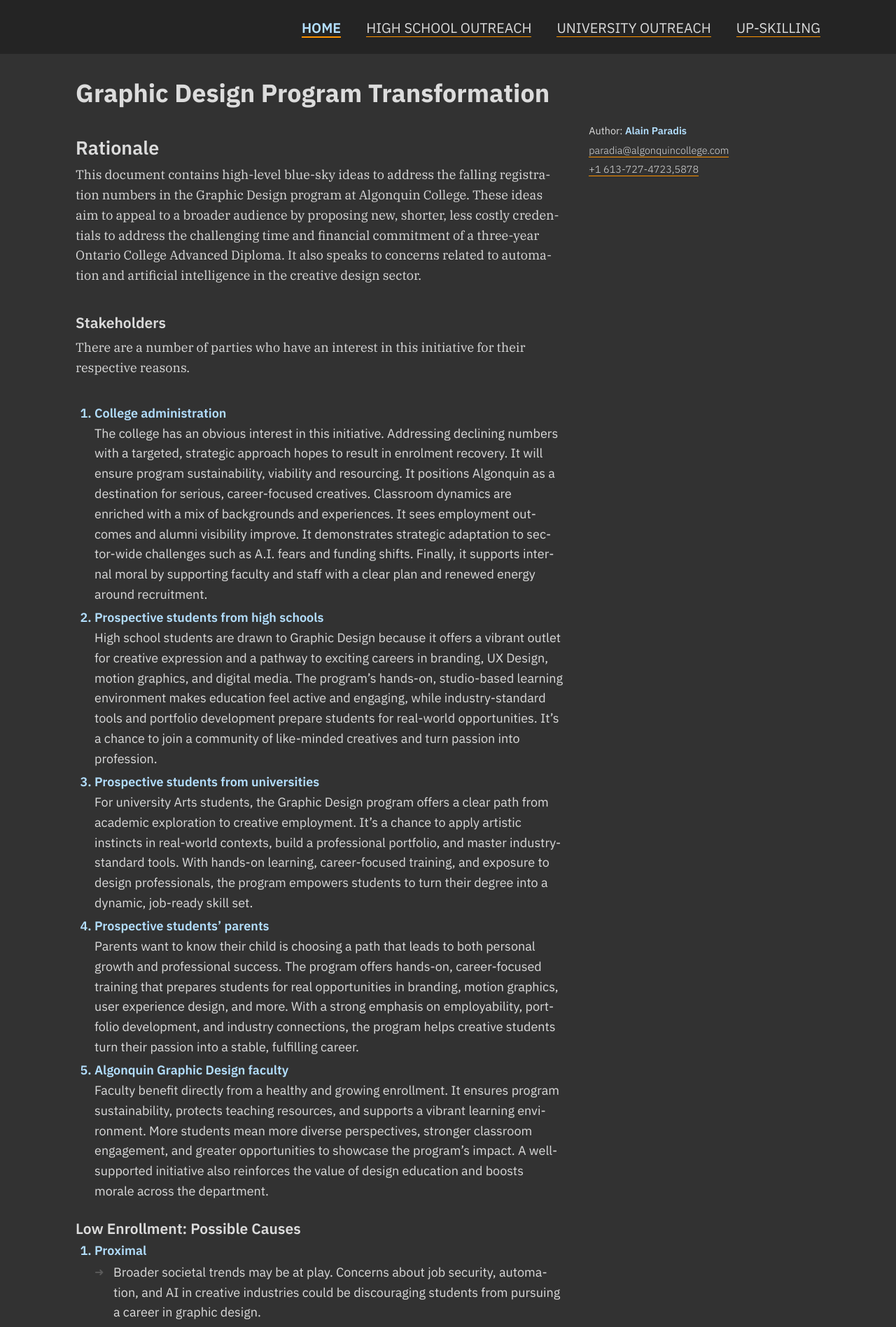
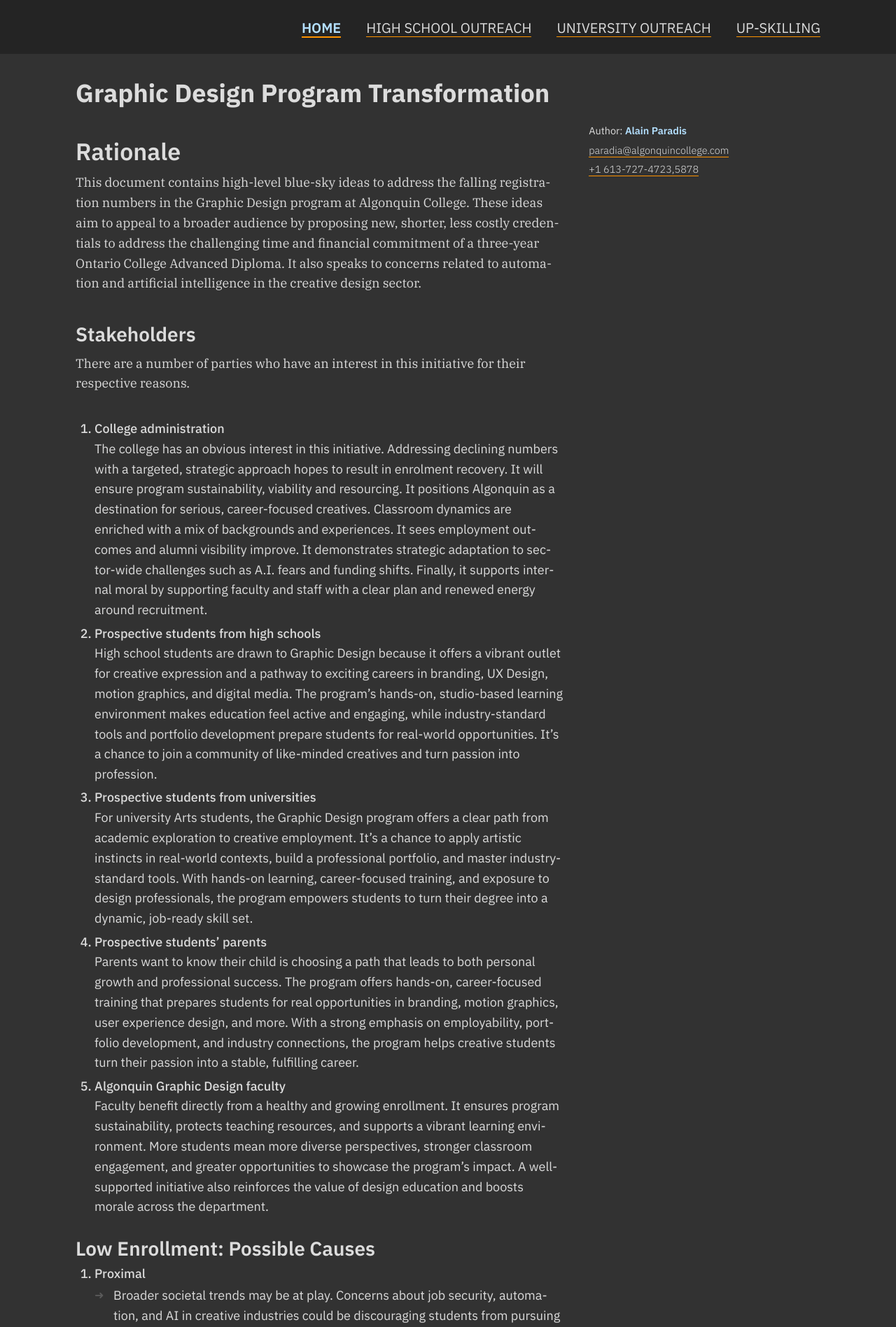
Before and after one commit to AlainParadis/program-transformation, a Jekyll site: the page built from index.md, in a window 1280 px wide. Shown: the top 1897 px of the page at 70% size. Built offline with Jekyll 4.4.1, drawn with Linux system fonts in a browser that asks for light colours.

Commit message:
lots of styling updates

```diff
--- a/css/styles.css
+++ b/css/styles.css
@@ -11,6 +11,7 @@
 	--blue: rgba(0, 150, 255, 1);
 	--blue-light: rgba(179, 223, 255, 1);
 	--sans: "IBM Plex Sans", sans-serif;
+	--mono: "IBM Plex Mono", monospace;
 }
 
 *
@@ -24,7 +25,7 @@ html
 {
 	font-family: "IBM Plex Serif", serif;
 	font-style: normal;
-	font-size: clamp(15px, 1.5vw, 18px);
+	font-size: clamp(14px, 1.5vw, 18px);
 	font-weight: 400;
 	line-height: 1.6;
 	color: var(--text-color);
@@ -125,18 +126,63 @@ nav ul li a
 }
 
 /* * * * * * * * * * * * TYPOGRAPHY * * * * * * * *  * * * */
-.sans
+h1, h2, h3, h4, h5, h6
 {
 	font-family: "IBM Plex Sans", sans-serif;
+	font-size: clamp(1.5rem, 2vw, 2rem);
 	font-style: normal;
 }
 
-.mono
+h1
 {
-	font-family: "IBM Plex Mono", sans-serif;
+	font-weight: 700;
 	font-style: normal;
+	color: var(--text-color);
+	margin-top: 1rem;
+	margin-bottom: 0;
+	padding-bottom: 0;
+	border-bottom: 0;
 }
 
+h2, h3, h4, h5, h6
+{
+	font-weight: 600;
+	font-style: normal;
+	color: var(--text-color);
+	margin-top: 1rem;
+	margin-bottom: 0;
+	padding-bottom: 0;
+}
+
+h1 { font-size: clamp(42px, 3vw, 45px); }
+h2 { font-size: clamp(34px, 2.4vw, 36px); }
+h3 { font-size: clamp(28px, 2vw, 30px); }
+h4 { font-size: clamp(22px, 1.6vw, 24px); }
+h5 { font-size: clamp(18px, 1.35vw, 20px); }
+h6 { font-size: clamp(16px, 1.2vw, 18px); }
+
+:is(h1, h2, h3, h4, h5, h6) a,
+:is(h1, h2, h3, h4, h5, h6) a:link
+{
+	text-decoration: none;
+	border-bottom: none;
+	text-decoration-color: transparent;
+}
+
+:is(h1, h2, h3, h4, h5, h6) a:hover { color: var(--orange); }
+h1 + p,
+	h2 + p,
+	h3 + p,
+	h4 + p,
+	h5 + p,
+	h6 + p,
+	h1 + h2,
+	h2 + h3,
+	h3 + h4,
+	h4 + h5,
+	h5 + h6 { margin-top: 0.25rem; }
+p + P { margin-bottom: 1rem; }
+ul + p { margin-top: 2rem; }
 .center { text-align: center; }
 
 a, a:link
@@ -162,59 +208,12 @@ a:hover
 	border-bottom: 1px solid var(--orange50);
 }
 
-p { margin-bottom: 2.0rem; }
-p { font-size: clamp(1rem, 1.2vw, 1.125rem); }
-
-h1, h2, h3, h4, h5, h6
+p
 {
-	font-family: "IBM Plex Sans", sans-serif;
-	font-style: normal;
+	margin-bottom: 2.0rem;
+	font-size: clamp(1rem, 1.2vw, 1.125rem);
 }
 
-h1
-{
-	font-weight: 700;
-	font-size: clamp(1.5rem, 2vw, 2rem);
-	font-style: normal;
-	color: var(--text-color);
-	margin-top: 1rem;
-	margin-bottom: 0;
-	padding-bottom: 0;
-	border-bottom: 0;
-}
-
-h2, h3, h4, h5, h6
-{
-	font-weight: 600;
-	font-style: normal;
-	color: var(--text-color);
-	margin-top: 1rem;
-	margin-bottom: 0;
-	padding-bottom: 0;
-}
-
-:is(h1, h2, h3, h4, h5, h6) a,
-:is(h1, h2, h3, h4, h5, h6) a:link
-{
-	text-decoration: none;
-	border-bottom: none;
-	text-decoration-color: transparent;
-}
-
-:is(h1, h2, h3, h4, h5, h6) a:hover { color: var(--orange); }
-h1 + p,
-	h2 + p,
-	h3 + p,
-	h4 + p,
-	h5 + p,
-	h6 + p,
-	h1 + h2,
-	h2 + h3,
-	h3 + h4,
-	h4 + h5,
-	h5 + h6 { margin-top: 0.25rem; }
-p + P { margin-bottom: 1rem; }
-ul + p { margin-top: 2rem; }
 .text-small { font-size: .8rem; }
 
 /* * * * * * * * * * * * * LISTS * * * * * * * * * * * * * */
@@ -237,9 +236,8 @@ ol ul { padding-left: 0; }
 
 ol li
 {
-	font-weight: 600;
+	font-weight: 500;
 	font-style: var(--font_style_normal);
-	color: var(--blue-light);
 }
 
 ol p { margin-bottom: 0.25rem; }
```
